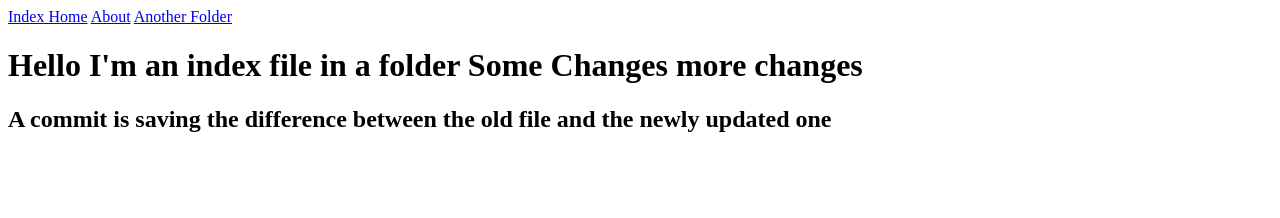
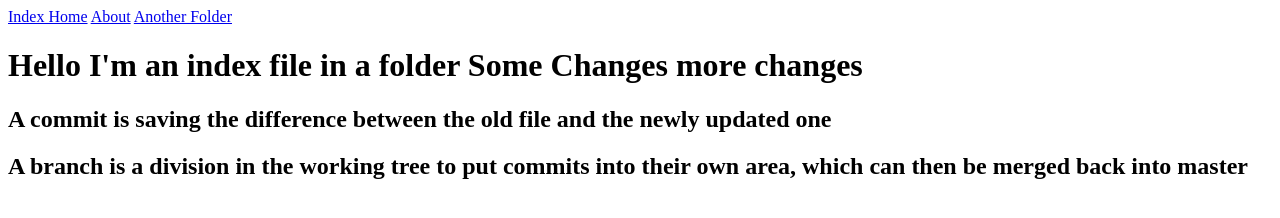
Before and after one commit to mc-729/Fall2020IS117, a plain HTML site: page somefolder/index.html in a window 1280 px wide. Drawn offline with Linux system fonts and the light colour scheme.

Commit message:
Feature: Defined branch

```diff
--- a/somefolder/index.html
+++ b/somefolder/index.html
@@ -10,5 +10,6 @@
 <a href="../somefolder/index.html">Another Folder</a>
 <h1>Hello I'm an index file in a folder Some Changes more changes</h1>
 <h2>A commit is saving the difference between the old file and the newly updated one </h2>
+<h2>A branch is a division in the working tree to put commits into their own area, which can then be merged back into master</h2>
 </body>
 </html>
```
